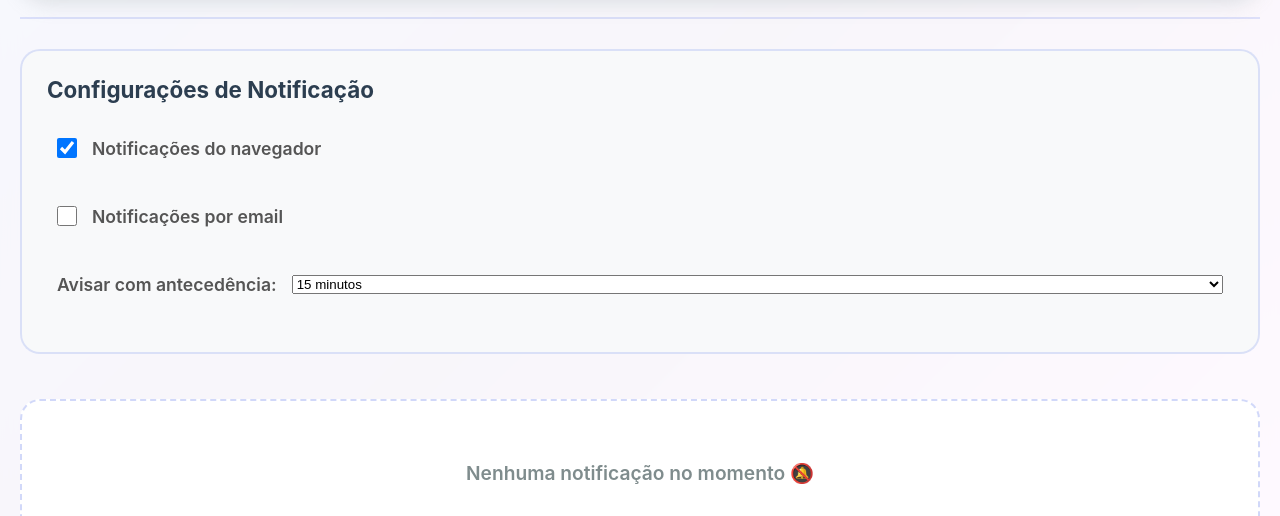
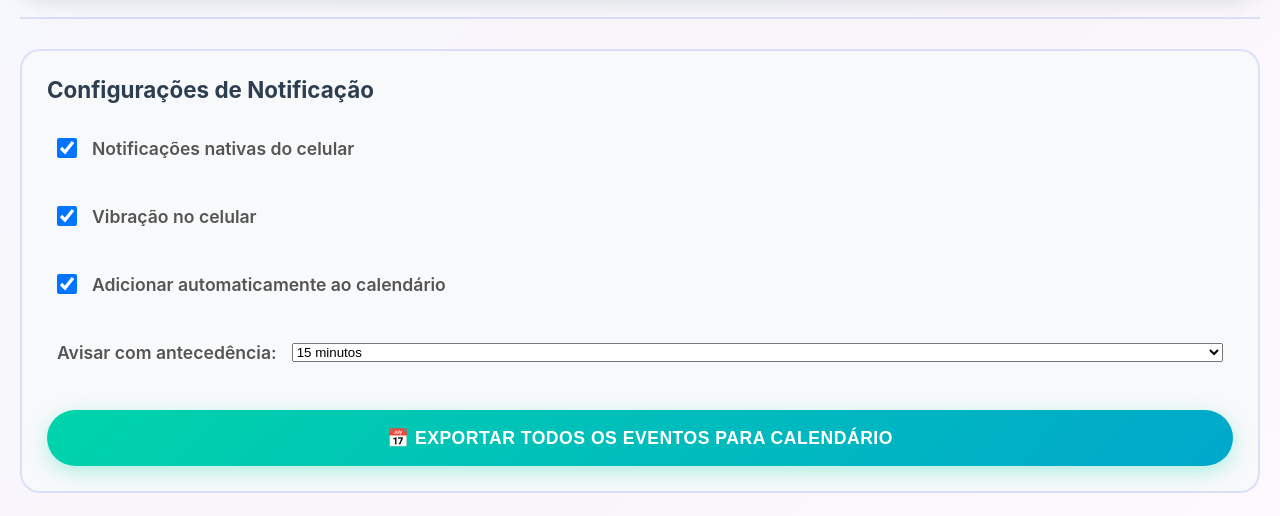
Before and after one commit to techrodrigodados-sys/AgendaEmGrupo, a plain HTML site: page index.html in a window 1280 px wide. Both pictures are taken after a click on the button "🔔 Notificações". Shown: the part 284-800 px from the top of the page. Drawn offline with Linux system fonts and the light colour scheme.

Commit message:
Update index.html

```diff
--- a/index.html
+++ b/index.html
@@ -129,11 +129,15 @@
     <h3>Configurações de Notificação</h3>
     <label>
         <input type="checkbox" id="browserNotifications" checked>
-                    Notificações do navegador
+        Notificações nativas do celular
     </label>
     <label>
-                    <input type="checkbox" id="emailNotifications">
-                    Notificações por email
+        <input type="checkbox" id="vibrationNotifications" checked>
+        Vibração no celular
+    </label>
+    <label>
+        <input type="checkbox" id="calendarIntegration" checked>
+        Adicionar automaticamente ao calendário
     </label>
     <label>
         Avisar com antecedência:
@@ -142,10 +146,13 @@
             <option value="15" selected>15 minutos</option>
             <option value="30">30 minutos</option>
             <option value="60">1 hora</option>
+            <option value="120">2 horas</option>
         </select>
     </label>
+    <button id="addToCalendarBtn" class="btn-primary" style="margin-top: 15px;">
+        📅 Exportar Todos os Eventos para Calendário
+    </button>
 </div>
-
             <div id="notificationsList" class="notifications-list"></div>
         </div>
     </div>
```
Lines whose indentation alone changed are shown as unchanged.
